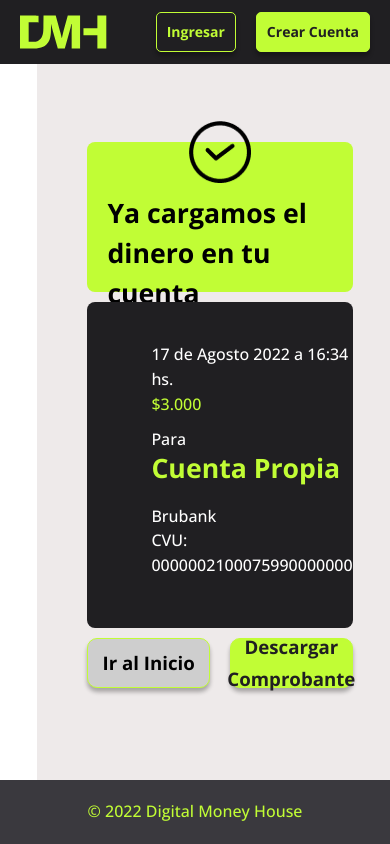
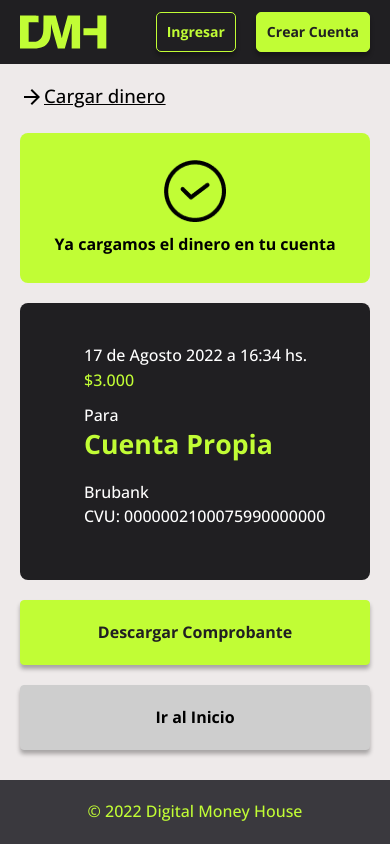
Before and after one commit to BenjaminMirra/proyectoDMH, a Next.js app in the folder equipo-12/: page /success-charge in a window 390 px wide. Built offline with nearby package versions, Linux system fonts and the light colour scheme; no server answers.

Commit message:
[STYLE] adding responsive to Succes-Charge page

```diff
--- a/equipo-12/components/ChargeInfo/AlertChargeBox.tsx
+++ b/equipo-12/components/ChargeInfo/AlertChargeBox.tsx
@@ -23,8 +23,11 @@ const AlertChargeBox = () => {
         alt="Editar Monto"
       />
       <Typography sx={{
-        fontSize: "20pt",
+        fontSize: "24px",
         fontWeight: "700",
+        "@media only screen and (max-width: 768px)": {
+          fontSize: "16px",
+        }
       }}>
         Ya cargamos el dinero en tu cuenta
       </Typography>
--- a/equipo-12/components/ChargeInfo/SuccessChargeBox.tsx
+++ b/equipo-12/components/ChargeInfo/SuccessChargeBox.tsx
@@ -9,7 +9,8 @@ const CheckInfoBox = () => {
       width: "100%",
       justifyContent: "center",
       alignItems: "center",
-      flexDirection: "column"
+      flexDirection: "column",
+      paddingTop: "10px"
     }}>
       <Box sx={{
         backgroundColor: "grey",
--- a/equipo-12/pages/success-charge/index.tsx
+++ b/equipo-12/pages/success-charge/index.tsx
@@ -4,6 +4,7 @@ import Layout from "../../layout/layout";
 import Head from "next/head";
 import SuccessChargeBox from "../../components/ChargeInfo/SuccessChargeBox";
 import AlertChargeBox from "../../components/ChargeInfo/AlertChargeBox";
+import ArrowSubtitleMobile from "../../components/ArrowSubtitleMobile";
 
 const SuccessCharge = () => {
 
@@ -25,7 +26,7 @@ const SuccessCharge = () => {
             width: "221px"
           },
         }}
-      ></Box>
+      />
       <Box sx={{
         display: "flex",
         justifyContent: "center",
@@ -37,7 +38,28 @@ const SuccessCharge = () => {
         gap: "10px",
         marginLeft: "50px",
         paddingRight: "50px",
+        "@media only screen and (max-width: 1300px)": {
+          marginLeft: "45px",
+        },
+        "@media only screen and (max-width: 768px)": {
+          paddingRight: "20px",
+          paddingLeft: "20px",
+          marginLeft: "0px",
+          paddingTop: "30px"
+        }
       }}>
+        <Box sx={{
+          display: "none",
+          "@media only screen and (max-width: 768px)": {
+            width: "100%",
+            paddingBottom: "10px",
+            display: "flex",
+            justifyContent: "flex-end",
+            alignItems: "center",
+          }
+        }}>
+          <ArrowSubtitleMobile title={"Cargar dinero"} />
+        </Box>
         <AlertChargeBox />
         <SuccessChargeBox />
         <Box sx={{
@@ -47,25 +69,53 @@ const SuccessCharge = () => {
           alignItems: "center",
           flexDirection: "row",
           gap: "20px",
+          paddingTop: "10px",
+          "@media only screen and (max-width: 1098px)": {
+            justifyContent: "center",
+          },
+          "@media only screen and (max-width: 768px)": {
+            flexDirection: "column-reverse",
+            paddingBottom: "30px",
+
+          },
         }}>
           <Button variant="primary" sx={{
             textTransform: "none",
             backgroundColor: "#CECECE",
+            borderColor: "#CECECE",
             color: "black",
+            width: "233px",
+            height: "65px",
+            fontSize: "16px",
             "&:hover": {
               backgroundColor: "#a5a5a5",
               borderColor: "#a5a5a5",
             },
-          }} size="large">
+            "@media only screen and (max-width: 1098px)": {
+              width: "243px",
+            },
+            "@media only screen and (max-width: 768px)": {
+              width: "100%"
+            }
+          }}>
             Ir al Inicio
           </Button>
-          <Button variant="primary" color="secondary" size="large">
-            <Typography variant="button">
-              Descargar Comprobante
-            </Typography>
+          <Button variant="primary" color="secondary" sx={{
+            width: "233px",
+            height: "65px",
+            fontSize: "16px",
+            "@media only screen and (max-width: 1098px)": {
+              width: "243px",
+            },
+            "@media only screen and (max-width: 768px)": {
+              width: "100%"
+            },
+          }
+          } >
+            Descargar comprobante
           </Button>
         </Box>
-      </Box>
+      </Box >
     </>
   );
 };
```
